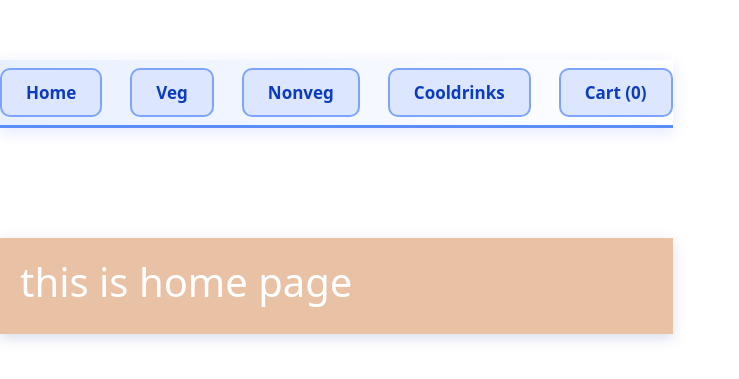
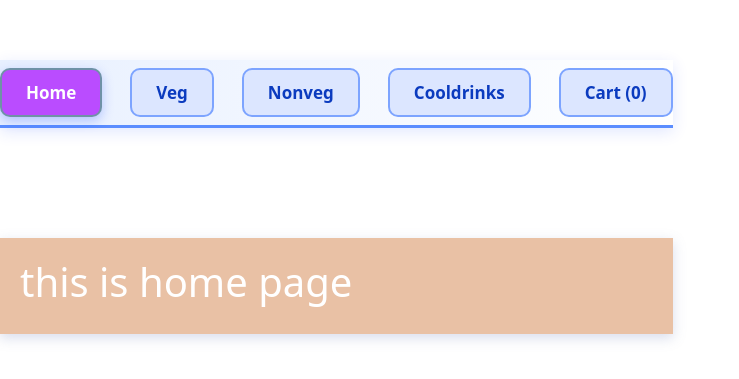
Before and after one commit to Dorasanamma1/reactproject, a React (Vite) app: page / in a window 1280 px wide. Shown: the part 203-582 px from the top of the page, without its empty margins (0-739 px from the left). Built offline with nearby package versions, Linux system fonts and the light colour scheme.

Commit message:
newchange

```diff
--- a/src/App.jsx
+++ b/src/App.jsx
@@ -22,7 +22,7 @@ function App() {
           className={({ isActive }) =>
             isActive ? "nav-btn active-link" : "nav-btn"
           }
-          to="/home"
+          to="/"
         >
           Home
         </NavLink>
```
